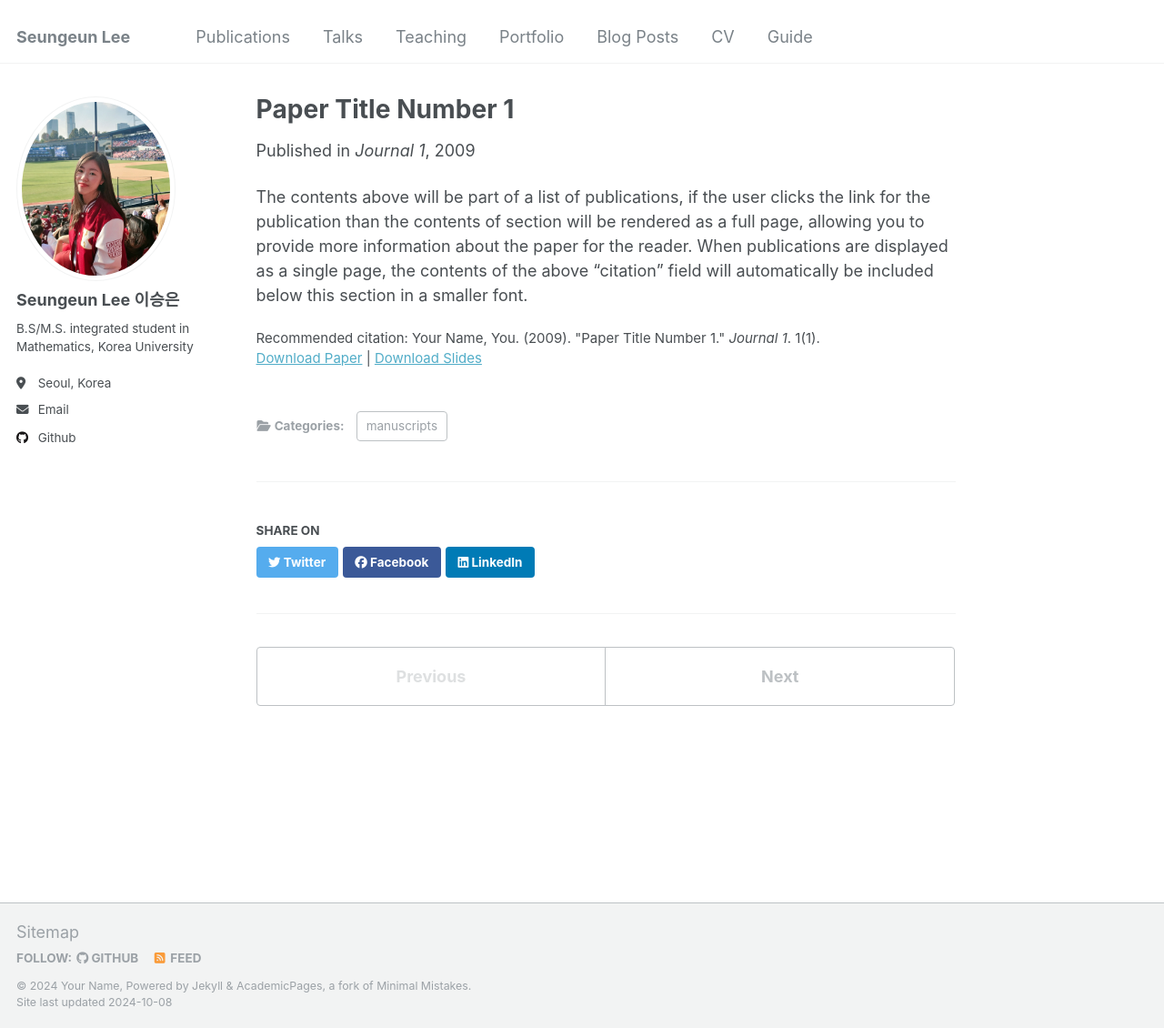
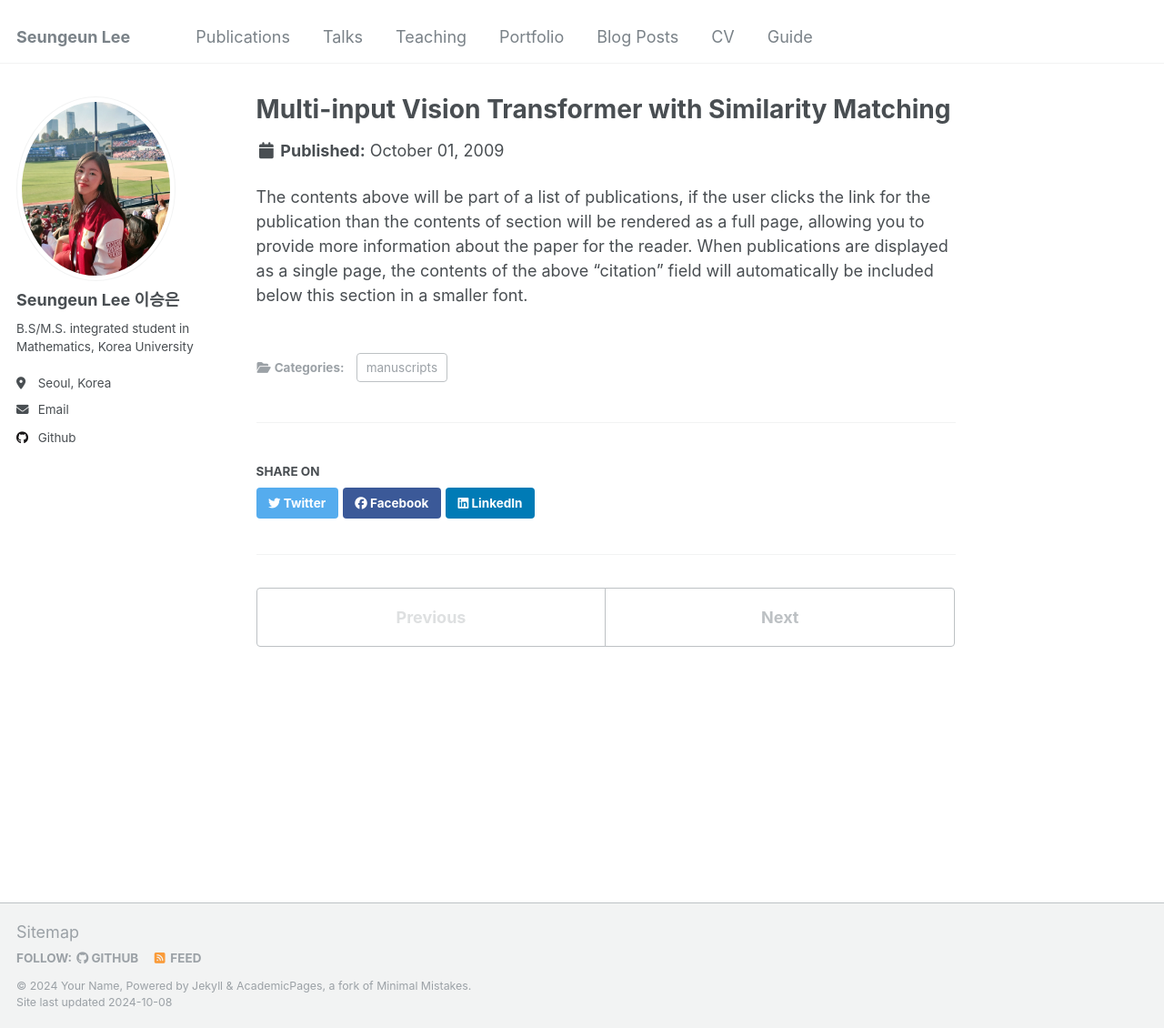
Before and after one commit to duneag2/duneag2.github.io, a Jekyll site: the page built from _publications/2009-10-01-paper-title-number-1.md, in a window 1280 px wide and 1130 px high. Shown: the whole window at 91% size. Built offline with Jekyll 4.4.1, drawn with Linux system fonts in a browser that asks for light colours.

Commit message:
Update 2009-10-01-paper-title-number-1.md

```diff
--- a/_publications/2009-10-01-paper-title-number-1.md
+++ b/_publications/2009-10-01-paper-title-number-1.md
@@ -1,14 +1,9 @@
 ---
-title: "Paper Title Number 1"
+title: "Multi-input Vision Transformer with Similarity Matching"
 collection: publications
 category: manuscripts
-permalink: /publication/2009-10-01-paper-title-number-1
-excerpt: 'This paper is about the number 1. The number 2 is left for future work.'
-date: 2009-10-01
-venue: 'Journal 1'
-slidesurl: 'http://academicpages.github.io/files/slides1.pdf'
-paperurl: 'http://academicpages.github.io/files/paper1.pdf'
-citation: 'Your Name, You. (2009). &quot;Paper Title Number 1.&quot; <i>Journal 1</i>. 1(1).'
+permalink: https://doi.org/10.1007/978-3-031-46005-0_16
+excerpt: 'TL/DR: ABC'
 ---
 
 The contents above will be part of a list of publications, if the user clicks the link for the publication than the contents of section will be rendered as a full page, allowing you to provide more information about the paper for the reader. When publications are displayed as a single page, the contents of the above "citation" field will automatically be included below this section in a smaller font.
```
